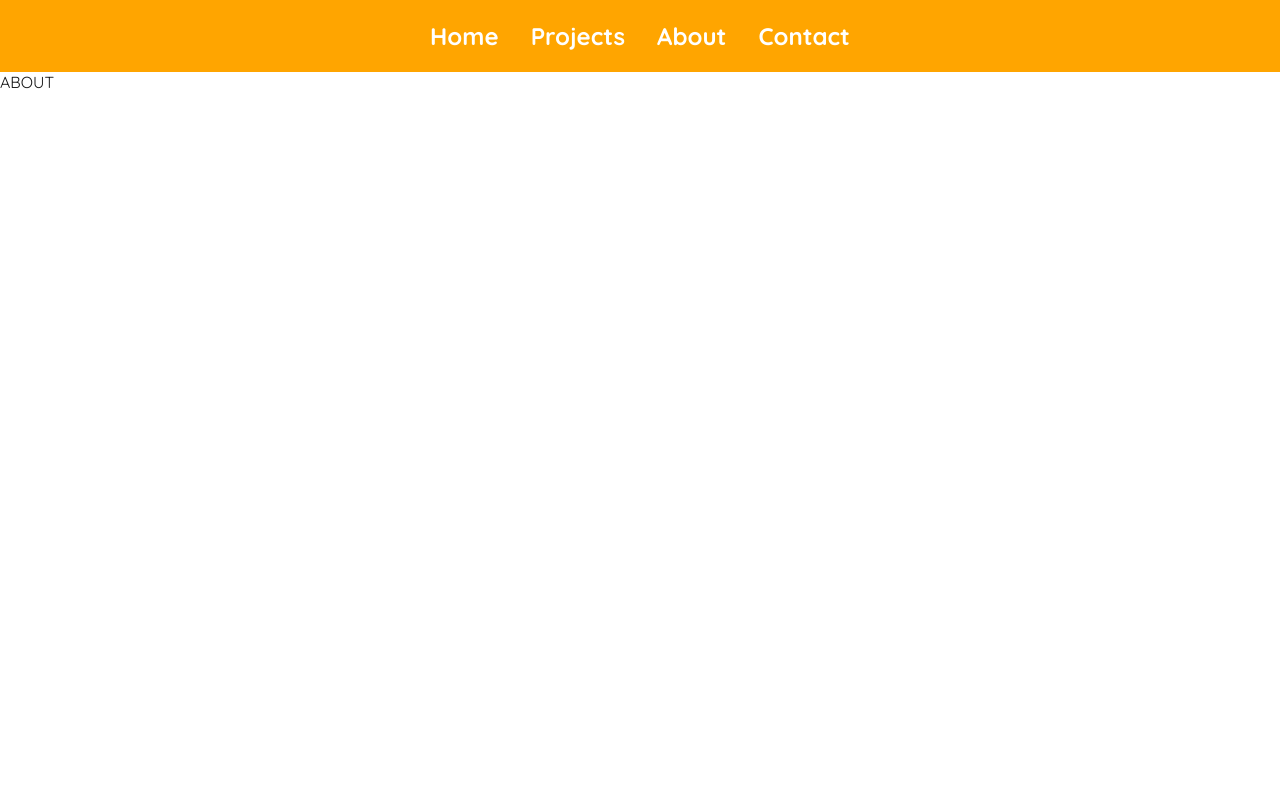
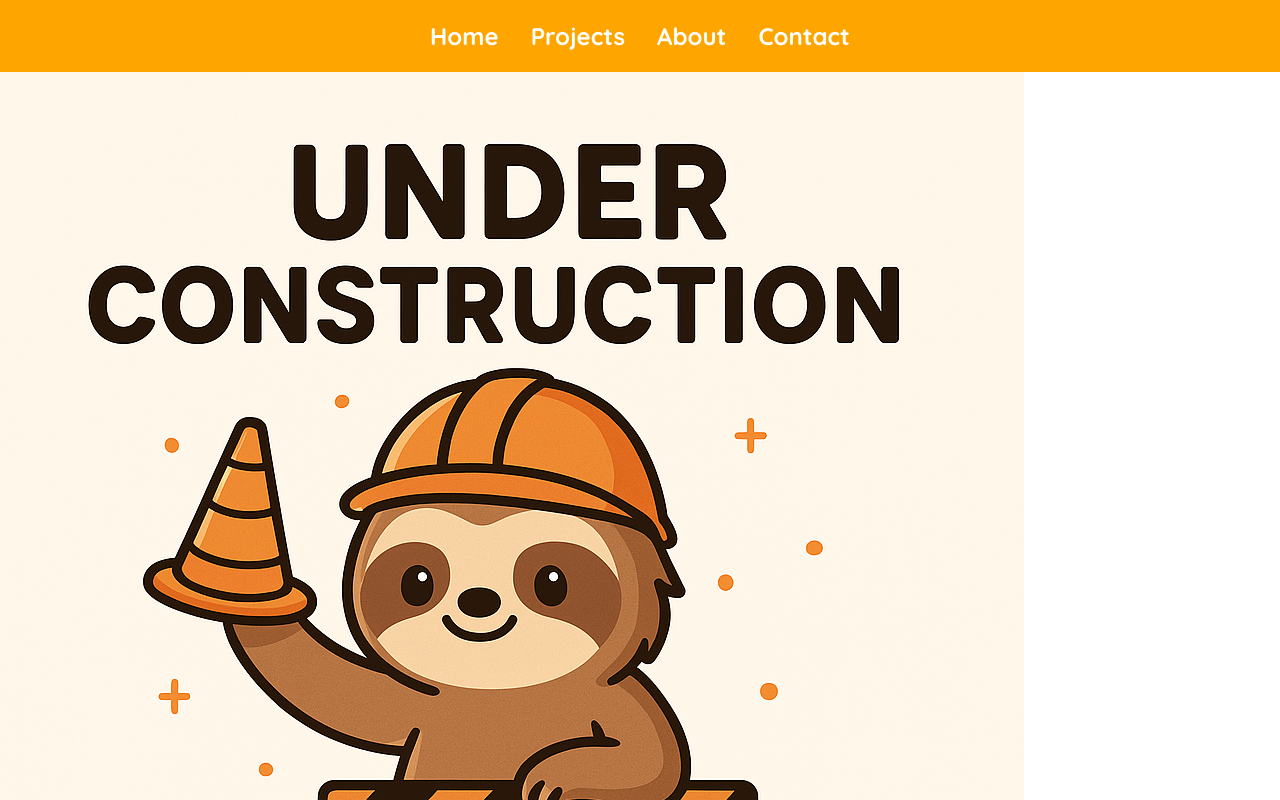
Before and after one commit to SallyResch/portfolio2.0, a Next.js app: page /about in a window 1280 px wide. Shown: the top 800 px of the page. Built offline with nearby package versions, Linux system fonts and the light colour scheme.

Commit message:
added under construction to about and contact pages

```diff
--- a/app/about/page.jsx
+++ b/app/about/page.jsx
@@ -1,9 +1,10 @@
 import React from 'react'
-
+import sloth from "../../public/cuteslothworker.png"
+import Image from 'next/image'
 export default function about() {
   return (
     <div>
-        ABOUT
+      <Image src={sloth} alt='sloth working'/>
     </div>
   )
 }
--- a/app/contact/page.jsx
+++ b/app/contact/page.jsx
@@ -1,7 +1,9 @@
+import Image from 'next/image'
 import React from 'react'
+import sloth from "../../public/cuteslothworker.png"
 
 export default function contact() {
   return (
-    <div>CONTACT</div>
+    <div><Image src={sloth} alt='sloth working'/></div>
   )
 }
```
Also changed, not shown: public/cuteslothworker.png (added).
